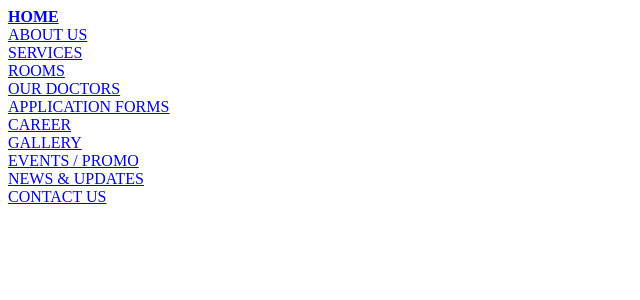
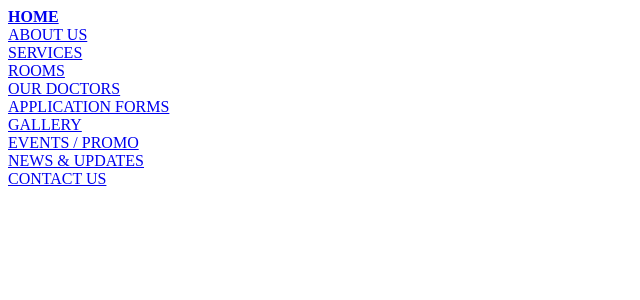
Before and after one commit to giancataraja/ucmed, a PHP site: page /menus.php in a window 1280 px wide. Shown: the top 300 px of the page, without its empty margins (0-640 px from the left). Run offline with PHP 8.4, Linux system fonts and the light colour scheme.

Commit message:
Deleting career link

```diff
--- a/menus.php
+++ b/menus.php
@@ -5,7 +5,6 @@
 <a href="page.php?page=doctors">OUR DOCTORS</a><br>
 <!-- <a href="#">DEPARTMENTS</a><br> -->
 <a href="page.php?page=appforms">APPLICATION FORMS</a><br>
-<a href="#">CAREER</a><br>
 <a href="#">GALLERY</a><br>
 <a href="page.php?page=promos">EVENTS / PROMO</a><br>
 <a href="#">NEWS & UPDATES</a><br>
```
